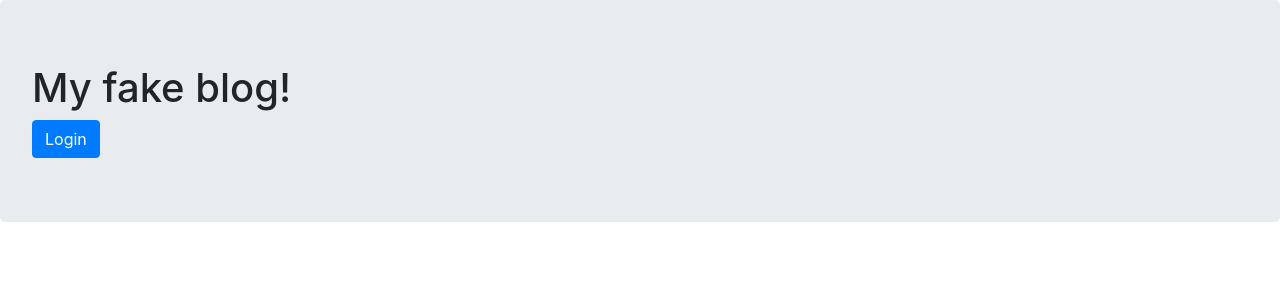
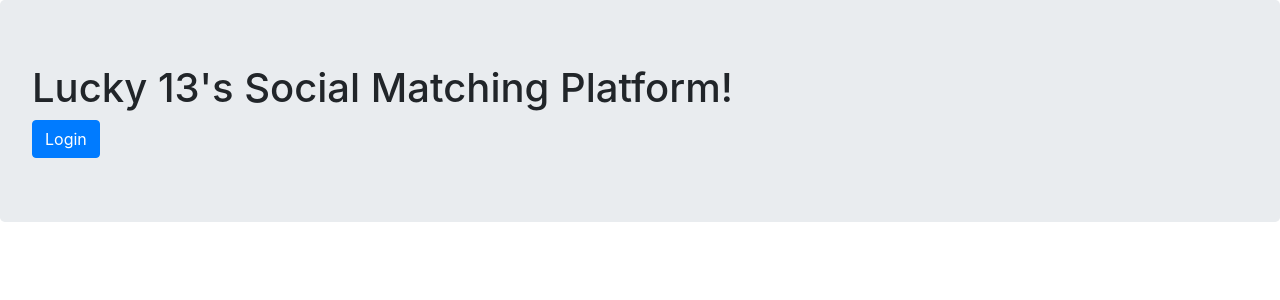
Before and after one commit to someOne404/skillmatcher, a Django app: page / in a window 1280 px wide. Shown: the top 300 px of the page. Run offline with Django 3.2, Linux system fonts and the light colour scheme; some libraries are stand-ins or nearby versions.

Commit message:
login logout

```diff
--- a/social_match/templates/social_match/index.html
+++ b/social_match/templates/social_match/index.html
@@ -4,7 +4,7 @@
 <head>
     <meta charset="utf-8">
 
-    <title>My fake blog!</title>
+    <title>Lucky 13's Social Matching Platform!</title>
 
     <link rel="stylesheet" href="https://stackpath.bootstrapcdn.com/bootstrap/4.1.0/css/bootstrap.min.css" integrity="sha384-9gVQ4dYFwwWSjIDZnLEWnxCjeSWFphJiwGPXr1jddIhOegiu1FwO5qRGvFXOdJZ4"
         crossorigin="anonymous">
@@ -12,7 +12,7 @@
 
 <body>
     <div class="jumbotron">
-        <h1>My fake blog!</h1>
+        <h1>Lucky 13's Social Matching Platform!</h1>
         {% if user.is_authenticated %}
         <p>Logged as {{ user.username }}</p>
         <a class="btn btn-primary" href="{% url 'logout' %}">Logout</a>
```
Also changed, not shown: lucky13/settings.py (+10 -9 lines), db.sqlite3, 1 other file.
